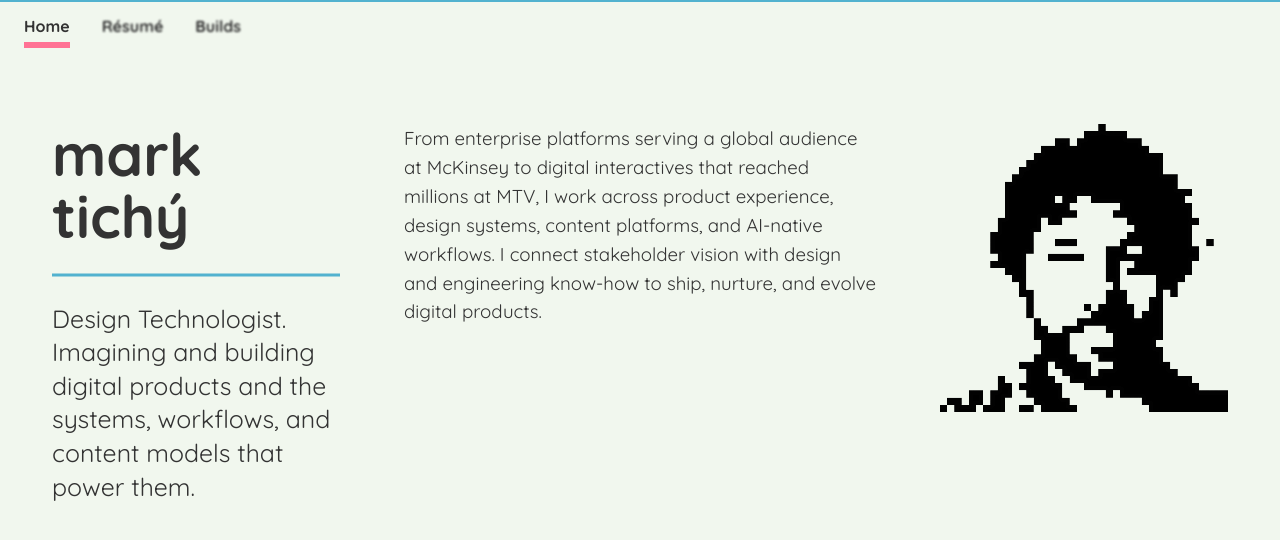
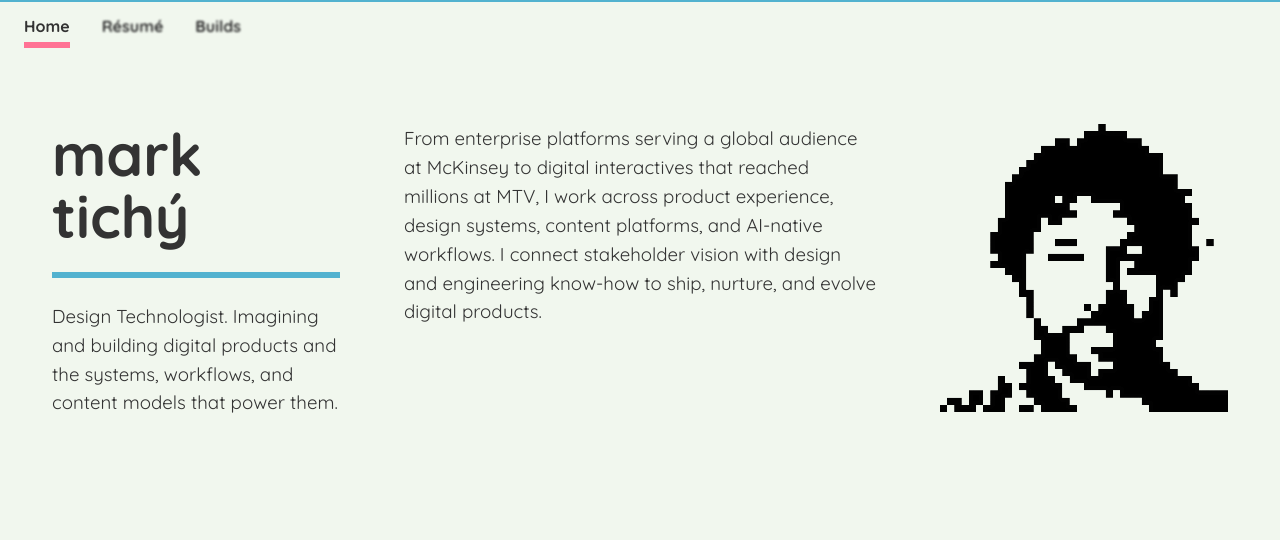
Before and after one commit to mtichy/tichy-hq-site, a Next.js app: page / in a window 1280 px wide. Shown: the top 540 px of the page. Built offline with nearby package versions, Linux system fonts and the light colour scheme.

Commit message:
feat: replace hero section image with horizontal rule and update text style

```diff
--- a/components/hero.tsx
+++ b/components/hero.tsx
@@ -9,13 +9,8 @@ export function Hero() {
             <br />
             tichý
           </h1>
-          <img
-            src="/figma/hr-under-name.svg"
-            alt=""
-            aria-hidden="true"
-            className="h-[6px] w-full"
-          />
-          <p className="text-medium leading-medium text-foreground text-pretty">
+          <hr className="h-[6px] w-full border-0 bg-[var(--color-brand-cyan)]" />
+          <p className="text-regular leading-regular text-foreground text-pretty">
             Design Technologist. Imagining and building digital products and the
             systems, workflows, and content models that power them.
           </p>
```
